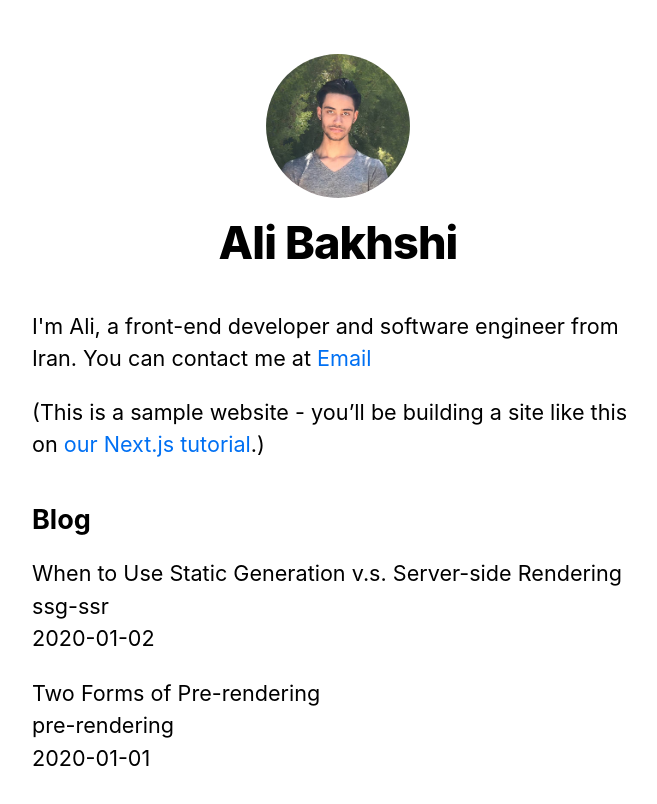
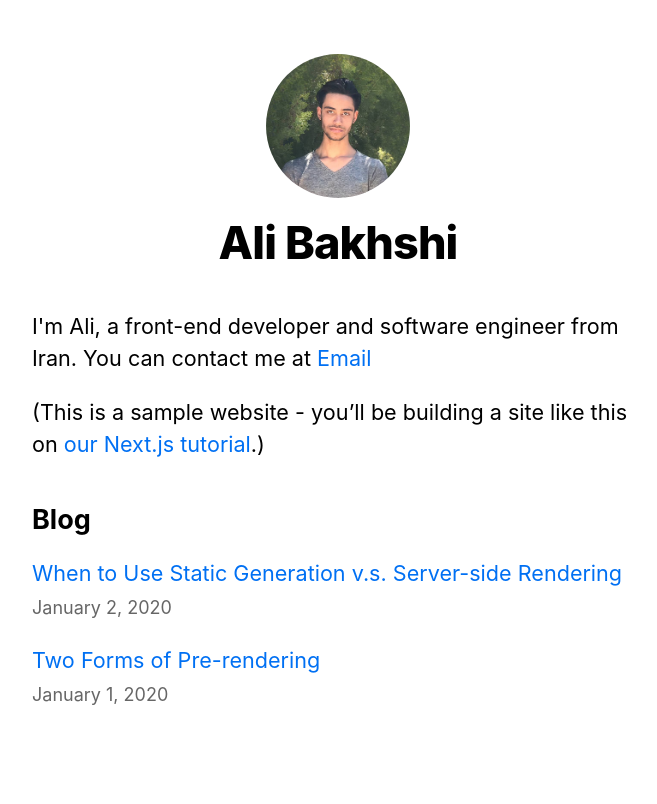
Before and after one commit to Devby-Ali/nextjs-blog, a Next.js app: page / in a window 1280 px wide. Shown: the top 804 px of the page, without its empty margins (302-959 px from the left). Built offline with nearby package versions, Linux system fonts and the light colour scheme.

Commit message:
Add test api

```diff
--- /dev/null
+++ b/pages/api/hello.js
@@ -0,0 +1,3 @@
+export default function handler(req, res) {
+    res.status(200).json({ text: 'Hello' });
+  }
--- a/pages/index.js
+++ b/pages/index.js
@@ -1,7 +1,9 @@
-import Head from 'next/head';
-import Layout, { siteTitle } from '../components/layout';
-import utilStyles from '../styles/utils.module.css';
-import { getSortedPostsData } from '../lib/posts';
+import Head from "next/head";
+import Layout, { siteTitle } from "../components/layout";
+import utilStyles from "../styles/utils.module.css";
+import { getSortedPostsData } from "../lib/posts";
+import Link from "next/link";
+import Date from "../components/date";
 
 export async function getStaticProps() {
   const allPostsData = getSortedPostsData();
@@ -19,9 +21,12 @@ export default function Home({ allPostsData }) {
         <title>{siteTitle}</title>
       </Head>
       <section className={utilStyles.headingMd}>
-        <p>I'm Ali, a front-end developer and software engineer from Iran. You can contact me at <a href="mailto:ali81fordev@gmail.com">Email</a></p>
         <p>
-          (This is a sample website - you’ll be building a site like this on{' '}
+          I'm Ali, a front-end developer and software engineer from Iran. You
+          can contact me at <a href="mailto:ali81fordev@gmail.com">Email</a>
+        </p>
+        <p>
+          (This is a sample website - you’ll be building a site like this on{" "}
           <a href="https://nextjs.org/learn">our Next.js tutorial</a>.)
         </p>
       </section>
@@ -31,11 +36,11 @@ export default function Home({ allPostsData }) {
         <ul className={utilStyles.list}>
           {allPostsData.map(({ id, date, title }) => (
             <li className={utilStyles.listItem} key={id}>
-              {title}
+              <Link href={`/posts/${id}`}>{title}</Link>
               <br />
-              {id}
-              <br />
-              {date}
+              <small className={utilStyles.lightText}>
+                <Date dateString={date} />
+              </small>
             </li>
           ))}
         </ul>
```
Also changed, not shown: 1 other file (tests, documents, lock files or other folders).
